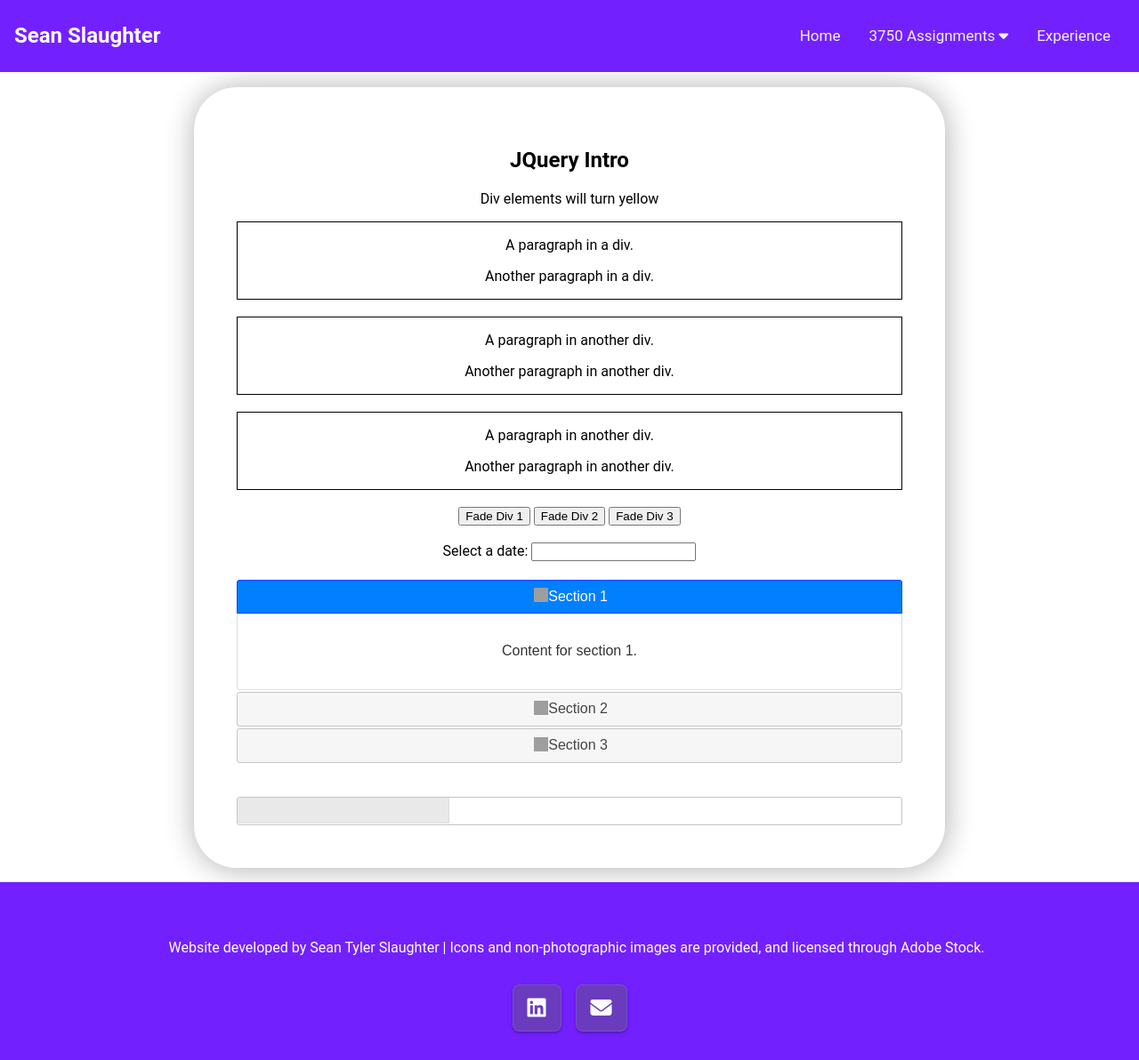
After one commit to stslaug/seanslaughter.dev, a PHP site: page /class-env/pages/jquery-intro/jquery.html in a window 1280 px wide. The commit adds this page. Shown: the whole page at 89% size. Run offline with PHP 8.4, Linux system fonts and the light colour scheme; some libraries are stand-ins or nearby versions; grey boxes are pictures that could not be loaded.

Commit message:
Completed jquery.html
Signed-off-by: Tyler Slaughter <stslaug@gmail.com>

```diff
--- a/class-env/assignment-page.html
+++ b/class-env/assignment-page.html
@@ -113,6 +113,12 @@
 				<td>Use Javascript event listeners to interact with specific user keyboard pushes.</td>
 				<td>2/22/2025</td>
 			</tr>
+			<tr>
+				<td><a href = "./pages/jquery-intro/jquery.html"><h3>JQuery Introduction</h3>
+				</a></td>
+				<td>Use JQuery and it's built in systems to create a range of functions easily.</td>
+				<td>2/22/2025</td>
+			</tr>
 		</table>
 	</section>
 
--- /dev/null
+++ b/class-env/pages/jquery-intro/jquery.css
@@ -0,0 +1,18 @@
+#intro
+{
+	width: 66%;
+	margin: 1rem auto;
+	text-align: center;
+	box-shadow: 1px 1px 2rem 1px rgba(0,0,0,0.3);
+	padding: 3rem;
+	border-radius: 3rem;
+
+}
+div
+{
+	transition: background-color ease-in 0.3s;
+}
+main
+{
+	min-height: 80vh;
+}
--- /dev/null
+++ b/class-env/pages/jquery-intro/jquery.html
@@ -0,0 +1,85 @@
+<!DOCTYPE html>
+<html lang="en">
+<head>
+	<meta charset = "UTF-8">
+	<meta content = "ie=edge" http-equiv = "X-UA-Compatible">
+	<meta name = "viewport" content = "width=device-width, initial-scale=1.0">
+	<meta content = "Sean Tyler Slaughter" name = "author">
+	<meta charset = "UTF-8">
+	<link href = "/assets/images/icon.svg" rel = "icon" sizes = "32x32" type = "image/svg">
+	<link href = "/assets/images/icon.svg" rel = "icon" sizes = "16x16" type = "image/svg">
+
+	<title>JQuery Intro | Sean Slaughter</title>
+  <link rel="stylesheet" href="https://code.jquery.com/ui/1.14.1/themes/base/jquery-ui.css">
+  <link rel = "stylesheet" href = "/general.css">
+	<link rel = "stylesheet" href = "./jquery.css">
+
+</head>
+<body>
+	<nav id = "navbar"></nav>
+
+	<main>
+		<section id = "intro">
+			<h1>JQuery Intro</h1>
+			<p>Div elements will turn yellow</p>
+
+			<div id = "div1" style = "border: 1px solid black;">
+				<p>A paragraph in a div.</p>
+				<p>Another paragraph in a div.</p>
+			</div>
+			<br>
+
+			<div id = "div2" style = "border: 1px solid black;">
+				<p>A paragraph in another div.</p>
+				<p>Another paragraph in another div.</p>
+			</div>
+			<br>
+
+			<div id = "div3" style = "border: 1px solid black;">
+				<p>A paragraph in another div.</p>
+				<p>Another paragraph in another div.</p>
+			</div>
+
+			<br>
+
+			<button id = "fadeDiv1">Fade Div 1</button>
+			<button id = "fadeDiv2">Fade Div 2</button>
+			<button id = "fadeDiv3">Fade Div 3</button>
+
+			<br><br>
+
+			<label for = "datepicker">Select a date:</label>
+			<input type = "text" id = "datepicker">
+
+			<br><br>
+
+			<div id = "accordion">
+				<h3>Section 1</h3>
+				<div>
+					<p>Content for section 1.</p>
+				</div>
+				<h3>Section 2</h3>
+				<div>
+					<p>Content for section 2.</p>
+				</div>
+				<h3>Section 3</h3>
+				<div>
+					<p>Content for section 3.</p>
+				</div>
+			</div>
+
+			<br><br>
+
+			<div id = "progressbar"></div>
+		</section>
+	</main>
+
+	<footer id = "footer"></footer>
+
+	<script src = "https://code.jquery.com/jquery-1.10.2.js"></script>
+	<script src = "https://code.jquery.com/ui/1.13.2/jquery-ui.js"></script>
+	<script rel = "text/javascript" src = "/scripts/navbar.js"></script>
+	<script rel = "text/javascript" src = "/scripts/footer.js"></script>
+	<script rel = "text/javascript" src = "./jquery.js"></script>
+</body>
+</html>
--- /dev/null
+++ b/class-env/pages/jquery-intro/jquery.js
@@ -0,0 +1,50 @@
+$(document).ready(function () {
+    $('div').on('mouseenter', function () {
+        $(this).css('background-color', 'yellow');
+    });
+    $('div').on('mouseleave', function () {
+        $(this).css('background-color', 'white');
+    });
+
+
+
+
+    $('#fadeDiv1').on('click', function () {
+        $('#div1').fadeOut();
+    });
+
+    $('#fadeDiv2').on('click', function () {
+        $('#div2').fadeOut();
+    });
+
+    $('#fadeDiv3').on('click', function () {
+        $('#div3').fadeOut();
+    });
+
+
+
+    $('#datepicker').datepicker();
+
+    $('#accordion').accordion();
+
+    $('#progressbar').progressbar({
+        value: 0
+    });
+
+
+
+
+    let progressValue = 0;
+    const totalTime = 20; // 20 seconds
+
+    const progressInterval = setInterval(function () {
+        progressValue += 1;
+        $('#progressbar').progressbar({
+            value: (progressValue / totalTime) * 100
+        });
+
+        if (progressValue >= totalTime) {
+            clearInterval(progressInterval);
+        }
+    }, 1000); // update every 1 second
+});
--- a/components/navbar.html
+++ b/components/navbar.html
@@ -225,7 +225,11 @@
 							<a class="submenu-btn"
 							   href="/class-env/pages/Prime/prime.html">Prime Numbers</a>
 							<a class="submenu-btn"
+
 								  href="/class-env/pages/keypress/keypress.html">Keypress Events</a>
+							<a class="submenu-btn"
+								  href="/class-env/pages/jquery-intro/jquery.html">JQuery introduction</a>
+
 						</div>
 					</div>
 					<div class="submenu-wrap">
--- a/general.css
+++ b/general.css
@@ -21,7 +21,6 @@
 html, body
 {
 	margin: 0;
-	min-height: 81.9vh; /* Magic number for height of navbar and footer*/
 	height: 100%;
 	width: 100%;
 	scroll-behavior: smooth;
```
Also changed, not shown: pages/test.html (deleted).
